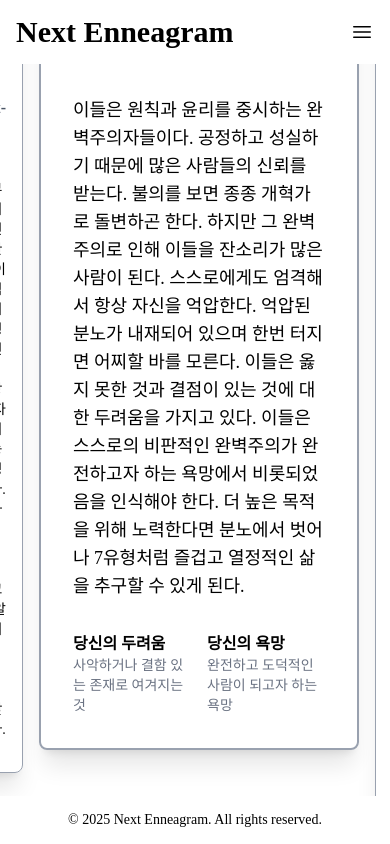
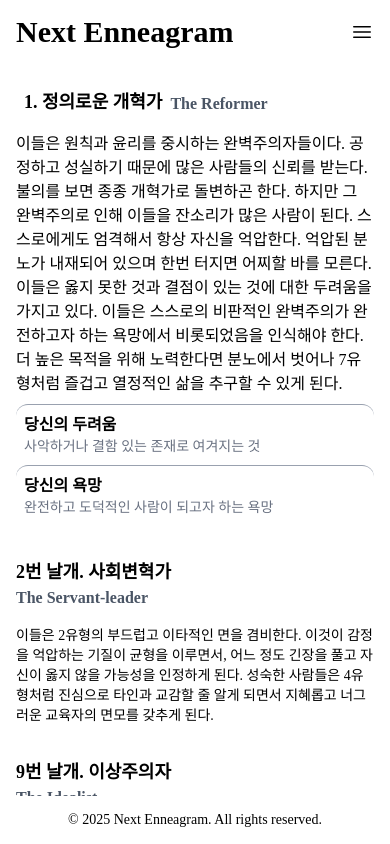
Before and after one commit to junotb/next-enneagram, a Next.js app: page /enneagram/1 in a window 390 px wide. Built offline with nearby package versions, Linux system fonts and the light colour scheme.

Commit message:
기능: 모바일용 결과 화면 추가

```diff
--- /dev/null
+++ b/src/app/enneagram/[type]/layout.tsx
@@ -0,0 +1,18 @@
+import Footer from "@/components/Footer";
+import Header from "@/components/Header";
+
+export default function Layout({
+  children
+}: {
+  children: React.ReactNode
+}) {
+  return (
+    <div className="flex flex-col h-full">
+      <Header />
+      <main className="relative flex flex-col flex-grow items-center pt-16 pb-12 w-full h-full space-y-4 overflow-y-auto">
+        {children }
+      </main>
+      <Footer />
+    </div>
+  );
+}
--- a/src/app/enneagram/[type]/page.tsx
+++ b/src/app/enneagram/[type]/page.tsx
@@ -1,13 +1,12 @@
 "use client";
 
 import { use, useEffect, useState } from "react";
-import Footer from "@/components/Footer";
-import Header from "@/components/Header";
 import Loader from "@/components/Loader";
-import EnneagramCard from "@/components/enneagram/EnneagramCard";
+import EnneagramTypeCard from "@/components/enneagram/EnneagramTypeCard";
 import { useEnneagram } from "@/contexts/EnneagramContext";
 import Link from "next/link";
 import BuyMeACoffeeWidget from "@/components/BuyMeACoffeeWidget";
+import EnneagramWingCard from "@/components/enneagram/EnneagramWingCard";
 
 interface PageProps {
   params: Promise<{
@@ -19,35 +18,51 @@ export default function Page({ params }: PageProps) {
   const { type } = use(params);
   const { enneagrams } = useEnneagram();
   const [enneagram, setEnneagram] = useState<Enneagram | null>(null);
+  const [leftWing, setLeftWing] = useState<EnneagramWing | null>(null);
+  const [rightWing, setRightWing] = useState<EnneagramWing | null>(null);
 
   useEffect(() => {
     if (!enneagrams || enneagrams.length === 0) return;
-    setEnneagram(enneagrams.find(enneagram => enneagram.type === parseInt(type)) || null);
-  }, [enneagrams, type]);
+
+    const parsedType = parseInt(type, 10);
+    const myEnneagram = enneagrams.find(enneagram => enneagram.type === parsedType);
+    if (!myEnneagram) return;
+
+    setEnneagram(myEnneagram);
+    const [leftWing, rightWing] = myEnneagram.wings;
+    setLeftWing(leftWing);
+    setRightWing(rightWing);
+  }, [type, enneagrams]);
+
+  const isLoading = !enneagram || !leftWing || !rightWing;
+  if (isLoading) return <Loader />;
 
   return (
-    <div className="flex flex-col h-full">
-      <Header />
-      <main className="relative flex flex-col flex-grow items-center pt-16 pb-12 w-full h-full space-y-4 overflow-y-auto">
-        <div className="flex flex-col justify-center items-center w-full h-full">
-          {enneagram
-            ? (
-              <>
-                <EnneagramCard enneagram={enneagram} />
-                <div className="mt-8 space-y-4 text-center">
-                  <p>즐거우셨나요? 더 많은 정보를 원하시면 아래 링크를 확인해보세요!</p>
-                  <div className="flex justify-center gap-4">
-                    <Link href="/enneagram" className="px-4 py-2 w-full h-12 leading-9 bg-gray-500 active:bg-gray-600 hover:bg-gray-600 text-white rounded-lg shadow-xl">다시하기</Link>
-                    <Link href="http://www.ieakorea.com/index/" className="px-4 py-2 w-full h-12 leading-9 bg-gray-500 active:bg-gray-600 hover:bg-gray-600 text-white rounded-lg shadow-xl">다른 유형 보기</Link>
-                  </div>
-                </div>
-              </>
-            )
-            : <Loader />}
+    <div className="md:flex md:flex-col md:justify-between md:items-center w-full h-full overflow-y-auto">
+      {/* 웹용 에니어그램 카드 */}
+      <div className="hidden md:flex justify-center items-center gap-4 w-full h-full">
+        <EnneagramWingCard wing={leftWing} />
+        <EnneagramTypeCard enneagram={enneagram} />
+        <EnneagramWingCard wing={rightWing} />
+      </div>
+
+      {/* 모바일용 에니어그램 카드 */}
+      <div className="md:hidden">
+        <EnneagramTypeCard enneagram={enneagram} />
+        <EnneagramWingCard wing={leftWing} />
+        <EnneagramWingCard wing={rightWing} />
+      </div>
+
+      <div className="px-8 py-4 space-y-4 text-center">
+        <p className="text-sm md:text-base">즐거우셨나요? 더 많은 정보를 원하시면 아래 링크를 확인해보세요!</p>
+        <div className="flex justify-center gap-4">
+          <Link href="/enneagram" className="px-4 py-2 w-full h-12 leading-9 bg-gray-500 active:bg-gray-600 hover:bg-gray-600 text-white rounded-lg shadow-xl">다시하기</Link>
+          <Link href="http://www.ieakorea.com/index/" className="px-4 py-2 w-full h-12 leading-9 bg-gray-500 active:bg-gray-600 hover:bg-gray-600 text-white rounded-lg shadow-xl">다른 유형 보기</Link>
         </div>
-        <BuyMeACoffeeWidget />
-      </main>
-      <Footer />
+        <div className="pt-4">
+          <BuyMeACoffeeWidget />
+        </div>
+      </div>
     </div>
   );
 }
--- a/src/app/enneagram/layout.tsx
+++ b/src/app/enneagram/layout.tsx
@@ -1,10 +1,10 @@
 import { EnneagramProvider } from "@/contexts/EnneagramContext";
 
-export default function EnneagramLayout({
+export default function Layout({
   children
-}: Readonly<{
+}: {
   children: React.ReactNode
-}>) {
+}) {
   return (
     <EnneagramProvider>
       {children}
--- a/src/components/BuyMeACoffeeWidget.tsx
+++ b/src/components/BuyMeACoffeeWidget.tsx
@@ -1,3 +1,4 @@
+/* eslint-disable @next/next/no-img-element */
 "use client";
 
 export default function BuyMeACoffeeWidget() {
--- a/src/components/enneagram/EnneagramCard.tsx
+++ /dev/null
@@ -1,46 +0,0 @@
-"use client";
-
-interface EnneagramCardProps {
-  enneagram: Enneagram;
-}
-
-export default function EnneagramCard({ enneagram }: EnneagramCardProps) {
-  const leftWing = enneagram.wings[0];
-  const rightWing = enneagram.wings[1];
-
-  return (
-    <div className="flex justify-center items-center gap-4">
-      <div className="border border-gray-400 w-full max-w-xs p-4 space-y-4 rounded-lg shadow-xl">
-        <div className="flex flex-col">
-          <h1 className="text-lg font-bold">{leftWing.type}번 날개. {leftWing.title.korean}</h1>
-          <h3 className="font-semibold text-gray-600">{leftWing.title.english}</h3>
-        </div>
-        <p className="text-sm mb-4">{leftWing.description}</p>
-      </div>
-      <div className="border-2 border-gray-400 w-full min-w-xs max-w-lg p-8 space-y-8 rounded-lg shadow-xl">
-        <div className="flex items-end gap-2">
-          <h1 className="text-2xl font-bold">{enneagram.type}. {enneagram.title.korean}</h1>
-          <h3 className="text-xl font-semibold text-gray-600">{enneagram.title.english}</h3>
-        </div>
-        <p className="text-lg">{enneagram.description}</p>
-        <div className="flex gap-4">
-          <div className="w-full">
-            <h5 className="font-semibold">당신의 두려움</h5>
-            <p className="text-sm text-gray-500">{enneagram.core_fear}</p>
-          </div>
-          <div className="w-full">
-            <h5 className="font-semibold">당신의 욕망</h5>
-            <p className="text-sm text-gray-500">{enneagram.core_desire}</p>
-          </div>
-        </div>
-      </div>
-      <div className="border border-gray-400 w-full max-w-xs p-4 space-y-2 rounded-lg shadow-xl">
-        <div className="flex flex-col">
-          <h1 className="text-lg font-bold">{rightWing.type}번 날개. {rightWing.title.korean}</h1>
-          <h3 className="font-semibold text-gray-600">{rightWing.title.english}</h3>
-        </div>
-        <p className="text-sm mb-4">{rightWing.description}</p>
-      </div>
-    </div>
-  );
-}
--- /dev/null
+++ b/src/components/enneagram/EnneagramTypeCard.tsx
@@ -0,0 +1,27 @@
+"use client";
+
+interface EnneagramTypeCardProps {
+  enneagram: Enneagram;
+}
+
+export default function EnneagramTypeCard({ enneagram }: EnneagramTypeCardProps) {
+  return (
+    <div className="md:border-2 md:border-gray-400 w-full min-w-xs max-w-lg p-4 md:p-8 md:rounded-lg md:shadow-xl">
+      <div className="flex items-end gap-2 p-2">
+        <h1 className="text-lg md:text-xl font-bold">{enneagram.type}. {enneagram.title.korean}</h1>
+        <h3 className="md:text-lg font-semibold text-gray-600">{enneagram.title.english}</h3>
+      </div>
+      <div className="py-2">
+        <p>{enneagram.description}</p>
+      </div>
+      <div className="border-t md:border-0 border-gray-400 p-2 w-full rounded-xl">
+        <h5 className="font-semibold">당신의 두려움</h5>
+        <p className="text-sm text-gray-500">{enneagram.core_fear}</p>
+      </div>
+      <div className="border-t md:border-0 border-gray-400 p-2 w-full rounded-xl">
+        <h5 className="font-semibold">당신의 욕망</h5>
+        <p className="text-sm text-gray-500">{enneagram.core_desire}</p>
+      </div>
+    </div>
+  );
+}
--- /dev/null
+++ b/src/components/enneagram/EnneagramWingCard.tsx
@@ -0,0 +1,17 @@
+"use client";
+
+interface EnneagramWingCardProps {
+  wing: EnneagramWing;
+}
+
+export default function EnneagramWingCard({ wing }: EnneagramWingCardProps) {
+  return (
+    <div className="md:border md:border-gray-400 w-full md:max-w-xs p-4 space-y-4 md:rounded-lg md:shadow-xl">
+      <div className="flex flex-col">
+        <h1 className="text-lg font-bold">{wing.type}번 날개. {wing.title.korean}</h1>
+        <h3 className="font-semibold text-gray-600">{wing.title.english}</h3>
+      </div>
+      <p className="text-sm">{wing.description}</p>
+    </div>
+  );
+}
```
